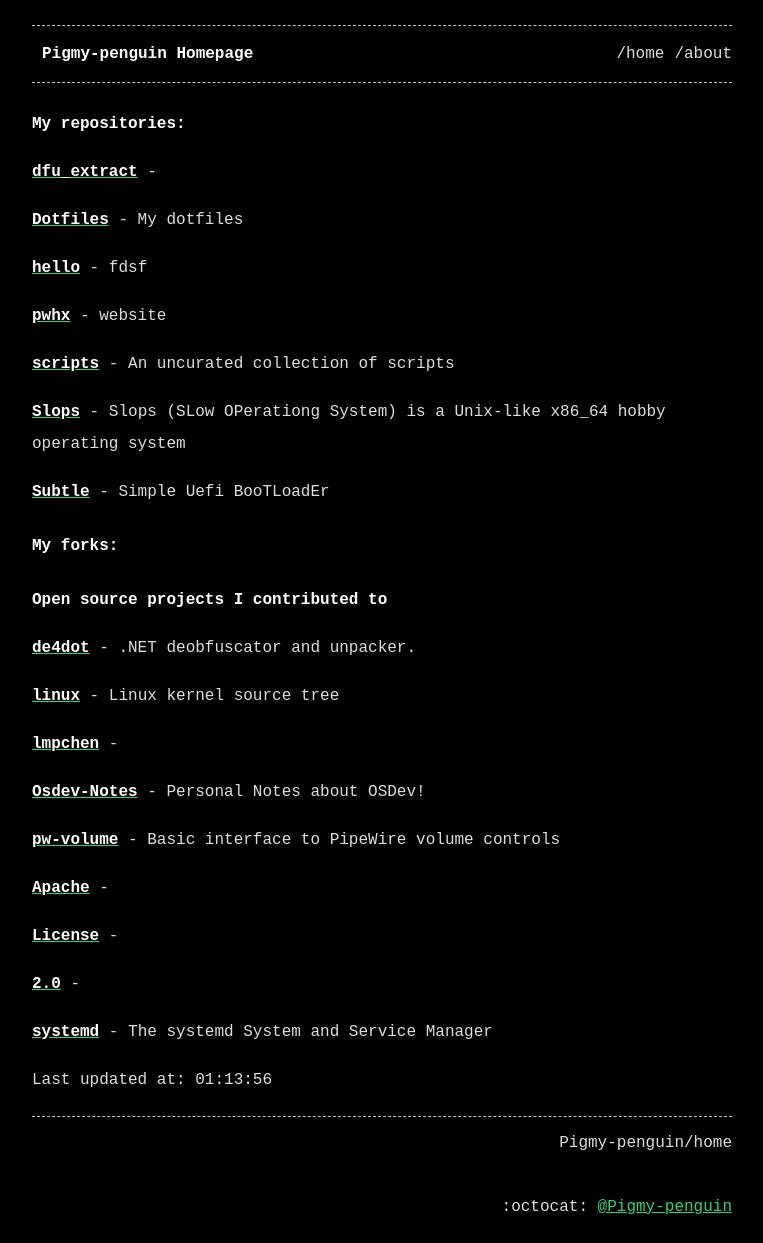
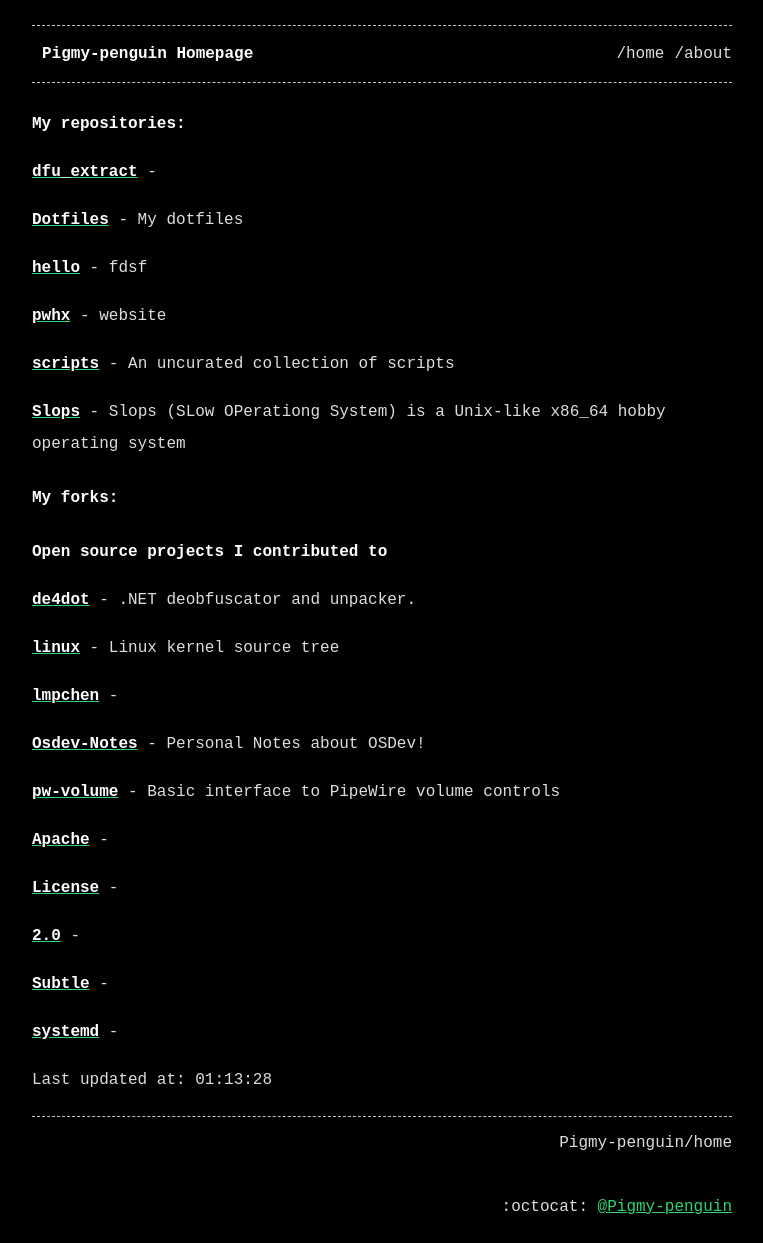
Before and after one commit to Pigmy-penguin/Pigmy-penguin.github.io, a Jekyll site: the page built from index.md, in a window 1280 px wide. Shown: the whole page, without its empty margins (258-1021 px from the left). Built offline with Jekyll 4.4.1, drawn with Linux system fonts in a browser that asks for light colours.

Commit message:
Auto updating the website

```diff
--- a/index.md
+++ b/index.md
@@ -19,8 +19,6 @@ title: Pigmy-penguin Homepage
 
 [**Slops**](https://github.com/Pigmy-penguin/Slops) - Slops (SLow OPerationg System) is a Unix-like x86_64 hobby operating system
 
-[**Subtle**](https://github.com/Pigmy-penguin/Subtle) - Simple Uefi BooTLoadEr
-
 ## My forks:
 ### Open source projects I contributed to
 
@@ -40,7 +38,9 @@ title: Pigmy-penguin Homepage
 
 [**2.0**](https://github.com/Pigmy-penguin/2.0) -
 
-[**systemd**](https://github.com/Pigmy-penguin/systemd) - The systemd System and Service Manager
+[**Subtle**](https://github.com/Pigmy-penguin/Subtle) -
+
+[**systemd**](https://github.com/Pigmy-penguin/systemd) -
 
 
-Last updated at: 01:13:56
+Last updated at: 01:13:28
```
Also changed, not shown: 2 other files.
